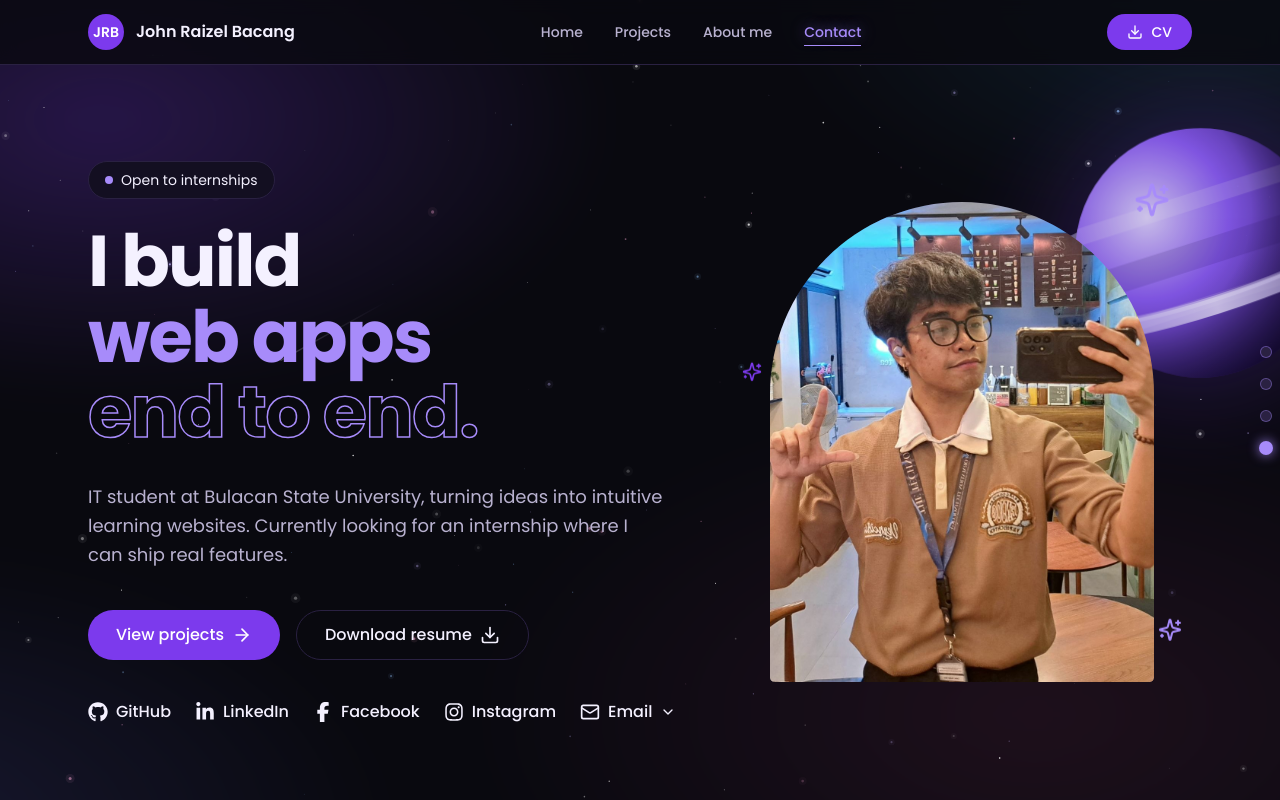
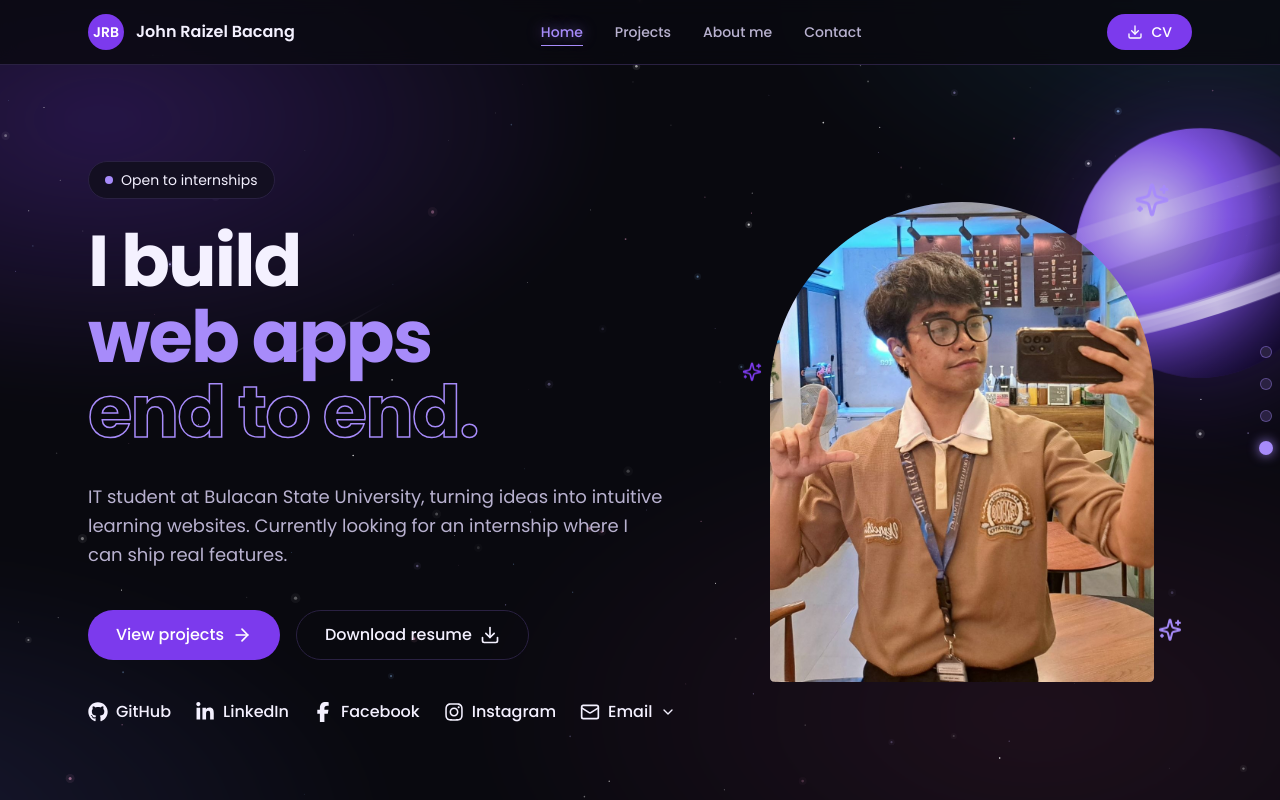
Before and after one commit to sin-raixel/my-portfolio, a Next.js app: page / in a window 1280 px wide. Shown: the top 800 px of the page. Built offline with nearby package versions, Linux system fonts and the light colour scheme.

Commit message:
Make navbar and Home links open the new pages

```diff
--- a/app/components/footer.tsx
+++ b/app/components/footer.tsx
@@ -7,7 +7,7 @@ export default function Footer() {
       <div className="mx-auto flex max-w-6xl flex-wrap items-center justify-between gap-4 px-6 py-8 text-sm">
         <p>&copy; 2026 {profile.name}</p>
         <p>Built with Next.js and Tailwind CSS</p>
-        <a href="#home" className="group flex items-center gap-2 text-accent transition-colors hover:text-bright">
+        <a href="#top" className="group flex items-center gap-2 text-accent transition-colors hover:text-bright">
           Back to top
           <LuArrowUp aria-hidden="true" className="size-4 transition-transform motion-safe:group-hover:-translate-y-1" />
         </a>
--- a/app/components/hero.tsx
+++ b/app/components/hero.tsx
@@ -1,4 +1,5 @@
 import Image from "next/image";
+import Link from "next/link";
 import { LuArrowRight, LuDownload, LuSparkles } from "react-icons/lu";
 import { hero, profile } from "../data/portfolio";
 import { socialIcons } from "../data/social-icons";
@@ -42,10 +43,10 @@ export default function Hero() {
         <p className="mt-8 max-w-xl text-lg leading-relaxed">{hero.intro}</p>
 
         <div className="mt-10 flex flex-wrap gap-4">
-          <a href="#projects" className={primary}>
+          <Link href="/projects" className={primary}>
             View projects
             <LuArrowRight aria-hidden="true" className="size-5 transition-transform motion-safe:group-hover:translate-x-1" />
-          </a>
+          </Link>
           <a href={hero.resume} download className={outline}>
             Download resume
             <LuDownload aria-hidden="true" className="size-5 transition-transform motion-safe:group-hover:translate-y-0.5" />
--- a/app/components/home-summary.tsx
+++ b/app/components/home-summary.tsx
@@ -1,4 +1,5 @@
 import type { ReactNode } from "react";
+import Link from "next/link";
 import { LuArrowRight } from "react-icons/lu";
 import {
   about,
@@ -33,7 +34,7 @@ function Card({
         {number} — {label}
       </h3>
       <div className="mt-5 flex-1 space-y-5">{children}</div>
-      <a
+      <Link
         href={href}
         className="group mt-8 inline-flex items-center gap-2 self-start font-medium text-bright transition-colors hover:text-accent"
       >
@@ -42,7 +43,7 @@ function Card({
           aria-hidden="true"
           className="size-4 transition-transform motion-safe:group-hover:translate-x-1"
         />
-      </a>
+      </Link>
     </article>
   );
 }
@@ -69,7 +70,7 @@ export default function HomeSummary() {
   const socials = profile.links.filter((link) => !link.label.startsWith("Resume"));
 
   return (
-    <section aria-labelledby="summary-title" className="mx-auto max-w-6xl px-6 pb-8">
+    <section aria-labelledby="summary-title" className="mx-auto max-w-6xl px-6 pb-24">
       <h2
         id="summary-title"
         className="text-xs font-semibold tracking-widest text-accent uppercase"
@@ -78,7 +79,7 @@ export default function HomeSummary() {
       </h2>
 
       <div className="mt-6 grid gap-6 lg:grid-cols-3">
-        <Card number="01" label="Projects" href="#projects" cta="See all projects">
+        <Card number="01" label="Projects" href="/projects" cta="See all projects">
           <div>
             <p className="text-2xl font-bold tracking-tight text-bright">{featured.title}</p>
             <p className="mt-2 line-clamp-3 leading-relaxed">{featured.description}</p>
@@ -90,7 +91,7 @@ export default function HomeSummary() {
           </p>
         </Card>
 
-        <Card number="02" label="About me" href="#about" cta="More about me">
+        <Card number="02" label="About me" href="/about" cta="More about me">
           <p className="line-clamp-4 leading-relaxed">{about.paragraphs[0]}</p>
           <dl className="space-y-3 text-sm">
             {education[0] && (
@@ -114,7 +115,7 @@ export default function HomeSummary() {
           {hiddenSkills > 0 && <p className="-mt-3 text-sm">+{hiddenSkills} more skills</p>}
         </Card>
 
-        <Card number="03" label="Contact" href="#contact" cta="Get in touch">
+        <Card number="03" label="Contact" href="/contact" cta="Get in touch">
           <p className="leading-relaxed">
             Open to an internship. Based in {profile.location}. Email is the quickest way to reach
             me.
--- a/app/components/mobile-menu.tsx
+++ b/app/components/mobile-menu.tsx
@@ -1,16 +1,17 @@
 "use client";
 
 import { useEffect, useRef, useState } from "react";
+import Link from "next/link";
+import { usePathname } from "next/navigation";
 import { LuMenu, LuX } from "react-icons/lu";
-import type { NavItem } from "./nav-links";
-import { useActiveSection } from "./use-active-section";
+import { isCurrentPage, type NavItem } from "./nav-links";
 
 // Mobile navigation. Closes when you pick a link, press Escape, or tap outside.
 export default function MobileMenu({ links }: { links: NavItem[] }) {
   const [open, setOpen] = useState(false);
   const wrapperRef = useRef<HTMLDivElement>(null);
   const buttonRef = useRef<HTMLButtonElement>(null);
-  const active = useActiveSection(links.map((item) => item.href.slice(1)));
+  const pathname = usePathname();
 
   useEffect(() => {
     if (!open) return;
@@ -59,19 +60,19 @@ export default function MobileMenu({ links }: { links: NavItem[] }) {
         className="absolute right-0 mt-2 w-44 space-y-1 rounded-lg glow border border-line bg-surface p-2 text-sm shadow-lg shadow-black/40"
       >
         {links.map((item) => {
-          const isActive = active === item.href.slice(1);
+          const isActive = isCurrentPage(pathname, item.href);
           return (
             <li key={item.href}>
-              <a
+              <Link
                 href={item.href}
                 onClick={() => setOpen(false)}
-                aria-current={isActive ? "location" : undefined}
+                aria-current={isActive ? "page" : undefined}
                 className={`block rounded-md px-3 py-2 hover:bg-ink hover:text-accent ${
                   isActive ? "bg-ink text-accent" : ""
                 }`}
               >
                 {item.label}
-              </a>
+              </Link>
             </li>
           );
         })}
--- a/app/components/nav-links.tsx
+++ b/app/components/nav-links.tsx
@@ -1,23 +1,29 @@
 "use client";
 
-import { useActiveSection } from "./use-active-section";
+import Link from "next/link";
+import { usePathname } from "next/navigation";
 
 export type NavItem = { label: string; href: string };
 
-// Desktop navigation. Highlights the link for the section you're reading.
+// True when the link points at the page you are on.
+export function isCurrentPage(pathname: string, href: string) {
+  return href === "/" ? pathname === "/" : pathname === href || pathname.startsWith(`${href}/`);
+}
+
+// Desktop navigation. Highlights the link for the page you are on.
 export default function NavLinks({ links }: { links: NavItem[] }) {
-  const active = useActiveSection(links.map((item) => item.href.slice(1)));
+  const pathname = usePathname();
 
   return (
     <nav aria-label="Main" className="hidden md:block">
       <ul className="flex gap-8 text-sm font-medium">
         {links.map((item) => {
-          const isActive = active === item.href.slice(1);
+          const isActive = isCurrentPage(pathname, item.href);
           return (
             <li key={item.href}>
-              <a
+              <Link
                 href={item.href}
-                aria-current={isActive ? "location" : undefined}
+                aria-current={isActive ? "page" : undefined}
                 className={`relative transition-colors hover:text-accent after:absolute after:-bottom-1 after:left-0 after:h-px after:w-full after:origin-left after:bg-accent after:transition-transform after:duration-300 hover:after:scale-x-100 hover:[text-shadow:0_0_14px_rgb(167_139_250/0.8)] ${
                   isActive
                     ? "text-accent [text-shadow:0_0_14px_rgb(167_139_250/0.6)] after:scale-x-100"
@@ -25,7 +31,7 @@ export default function NavLinks({ links }: { links: NavItem[] }) {
                 }`}
               >
                 {item.label}
-              </a>
+              </Link>
             </li>
           );
         })}
--- a/app/components/navbar.tsx
+++ b/app/components/navbar.tsx
@@ -1,3 +1,4 @@
+import Link from "next/link";
 import { LuDownload } from "react-icons/lu";
 import { hero, nav, profile } from "../data/portfolio";
 import MobileMenu from "./mobile-menu";
@@ -13,12 +14,12 @@ export default function Navbar() {
   return (
     <header className="sticky top-0 z-20 border-b border-line bg-ink/80 backdrop-blur">
       <div className="mx-auto flex h-16 max-w-6xl items-center justify-between px-6">
-        <a href="#home" className="group flex items-center gap-3 font-semibold text-bright">
+        <Link href="/" className="group flex items-center gap-3 font-semibold text-bright">
           <span className="grid size-9 place-items-center rounded-full bg-accent-strong text-sm text-white transition-transform duration-300 motion-safe:group-hover:rotate-12 motion-safe:group-hover:scale-110">
             {initials}
           </span>
           <span className="hidden sm:inline">{profile.name}</span>
-        </a>
+        </Link>
 
         <NavLinks links={nav} />
 
```
